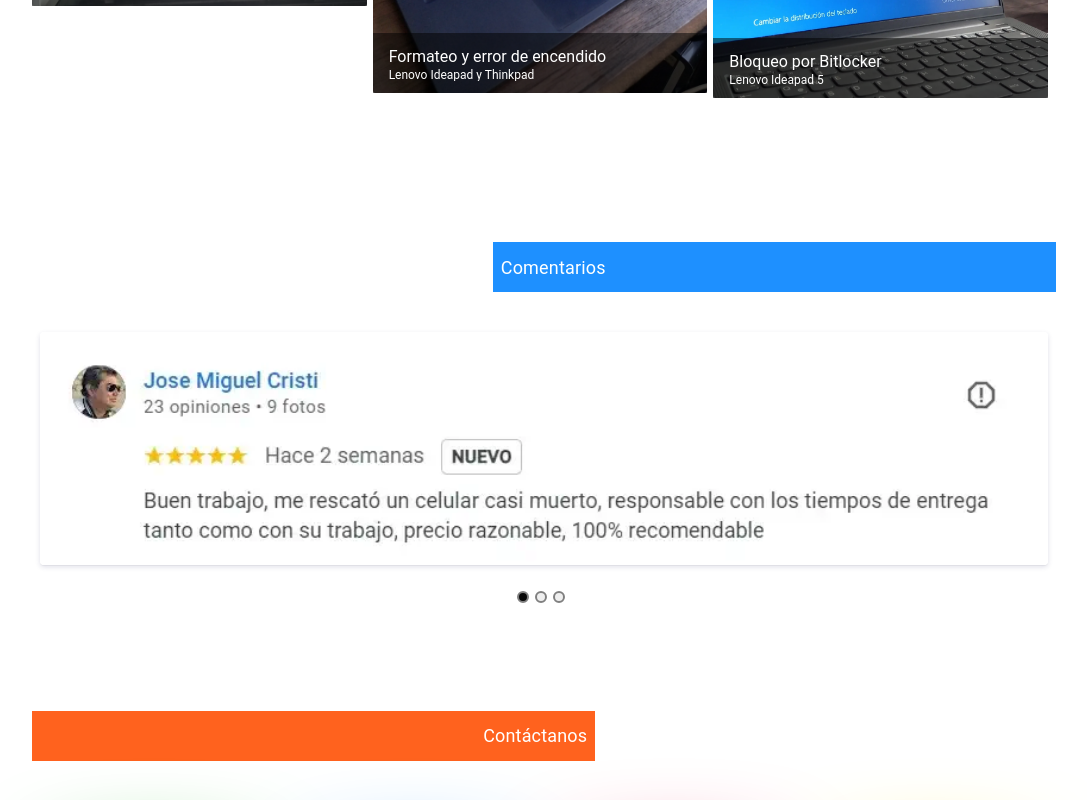
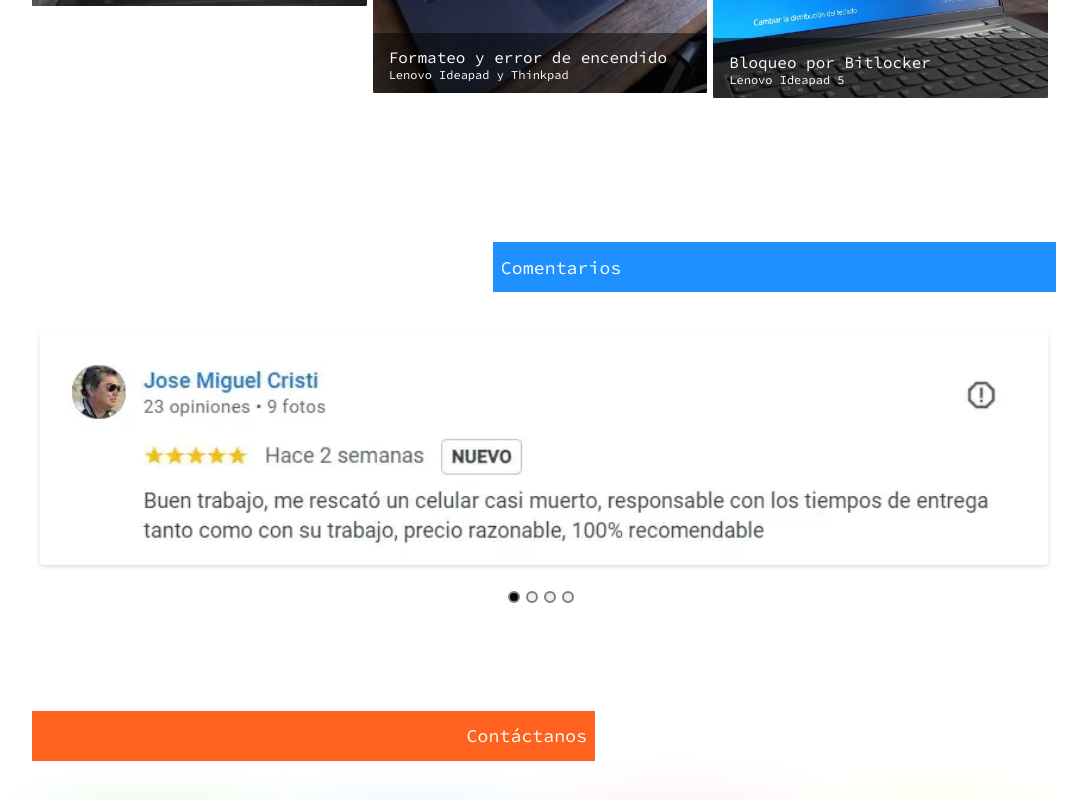
Before and after one commit to BastianRamos/servizone, a React (Vite) app: page / in a window 1280 px wide. Shown: the part 2878-3678 px from the top of the page, without its empty margins (96-1183 px from the left). Built offline with nearby package versions, Linux system fonts and the light colour scheme.

Commit message:
Se agregan nuevos comentarios y fuente Source Code Pro

```diff
--- a/index.html
+++ b/index.html
@@ -4,6 +4,9 @@
 <head>
   <meta charset="UTF-8" />
   <link rel="icon" type="image/webp" href="/public/logos/logo-servizone.webp" />
+  <link rel="preconnect" href="https://fonts.googleapis.com">
+  <link rel="preconnect" href="https://fonts.gstatic.com" crossorigin>
+  <link href="https://fonts.googleapis.com/css2?family=Source+Code+Pro&display=swap" rel="stylesheet">
   <meta name="viewport" content="width=device-width, initial-scale=1.0" />
   <meta name="google-site-verification" content="9-mB3YvE0BoI05mFf_4mIu9bEf82JZqhCcheXLoGHGk" />
   <meta name="description"
--- a/src/Components/OurServices.jsx
+++ b/src/Components/OurServices.jsx
@@ -40,7 +40,7 @@
                         urlImg="/svg_services/reparacion-notebook.svg"
                         altImg="imagen reparacion notebook"
                         cardText="Reparación de computadoras"
-                        modalTitle="Reparación de Computadora"
+                        modalTitle="Reparaciones"
                         modalServiceList={[
                             "Aumento de memoria RAM",
                             "Aumento de velocidad",
@@ -67,7 +67,7 @@
                         urlImg="/svg_services/mantencion-notebook.svg"
                         altImg="imagen mantencion notebook"
                         cardText="Mantención de computadoras"
-                        modalTitle="Mantención de Computadora"
+                        modalTitle="Mantenimiento"
                         modalServiceList={[
                             "Configuración para más rapidez",
                             "Licencia para Windows y Office",
@@ -153,7 +153,7 @@
                         urlImg="/svg_services/dev_web.svg"
                         altImg="imagen desarrollador web"
                         cardText="Desarrollo web"
-                        modalTitle="Desarrollo de Página Web"
+                        modalTitle="Página Web"
                         modalServiceList={[
                             "Alojamiento en la nube",
                             "Adaptable a todas las pantallas",
--- a/src/components/Comments.jsx
+++ b/src/components/Comments.jsx
@@ -1,9 +1,10 @@
-import Carousel from "react-multi-carousel"
 import { Box } from "@mui/material"
 import { Section } from "./Section"
+import Carousel from "react-multi-carousel"
 import "react-multi-carousel/lib/styles.css"
 
-const responsive = {
+//Puntos de quiebre del carrusel de imágenes. Se puede definir cantidad de items y desplazamiento.
+const responsiveCarousel = {
     desktop: {
         breakpoint: { max: 3000, min: 1024 },
         items: 2,
@@ -21,6 +22,7 @@
     }
 }
 
+// Array con la ruta de las screenshots de cada comentario recibido.
 const imgs_comments = [
     { url: "comentarios/comentario_google.webp" },
     { url: "comentarios/comentario2_google.webp" },
@@ -28,8 +30,11 @@
     { url: "comentarios/comentario4_google.webp" },
     { url: "comentarios/comentario_facebook.webp" },
     { url: "comentarios/comentario2_facebook.webp" },
+    { url: "comentarios/comentario5_google.webp" },
+    { url: "comentarios/comentario6_google.webp" },
 ]
 
+//Estilo para las imágenes dentro del carrusel.
 const imgStyle = {
     borderRadius: 4,
     boxShadow: "rgba(50, 50, 105, 0.15) 0px 2px 5px 0px, rgba(0, 0, 0, 0.05) 0px 1px 1px 0px",
@@ -56,7 +61,7 @@
                 swipeable={isMobile}
                 draggable={isMobile}
                 showDots={true}
-                responsive={responsive}
+                responsive={responsiveCarousel}
                 ssr={true}
                 infinite={true}
                 autoPlay={true}
@@ -68,8 +73,7 @@
                 dotListClass="custom-dot-list-style"
                 itemClass="carousel-item-padding-40-px"
             >
-                {
-                    imgs_comments.map((comment) => (
+                {imgs_comments.map((comment) => (
                     <Box
                         key={comment.url}
                         mx={1}
@@ -81,8 +85,7 @@
                             style={imgStyle}
                         />
                     </Box>
-                    ))
-                }
+                ))}
             </Carousel>
         </section>
     )
--- a/src/components/OurServices.jsx
+++ b/src/components/OurServices.jsx
@@ -40,7 +40,7 @@
                         urlImg="/svg_services/reparacion-notebook.svg"
                         altImg="imagen reparacion notebook"
                         cardText="Reparación de computadoras"
-                        modalTitle="Reparación de Computadora"
+                        modalTitle="Reparaciones"
                         modalServiceList={[
                             "Aumento de memoria RAM",
                             "Aumento de velocidad",
@@ -67,7 +67,7 @@
                         urlImg="/svg_services/mantencion-notebook.svg"
                         altImg="imagen mantencion notebook"
                         cardText="Mantención de computadoras"
-                        modalTitle="Mantención de Computadora"
+                        modalTitle="Mantenimiento"
                         modalServiceList={[
                             "Configuración para más rapidez",
                             "Licencia para Windows y Office",
@@ -153,7 +153,7 @@
                         urlImg="/svg_services/dev_web.svg"
                         altImg="imagen desarrollador web"
                         cardText="Desarrollo web"
-                        modalTitle="Desarrollo de Página Web"
+                        modalTitle="Página Web"
                         modalServiceList={[
                             "Alojamiento en la nube",
                             "Adaptable a todas las pantallas",
--- a/src/styles.css
+++ b/src/styles.css
@@ -1,4 +1,8 @@
 *{
+    font-family: 'Source Code Pro', Arial, Helvetica, sans-serif !important;
+    font-optical-sizing: auto !important;
+    font-style: normal !important;
+    font-weight: 400 !important;
     scrollbar-width: none;
 }
 
```
Also changed, not shown: public/comentarios/comentario5_google.webp (added), public/comentarios/comentario6_google.webp (added). Lines whose indentation alone changed are shown as unchanged.
